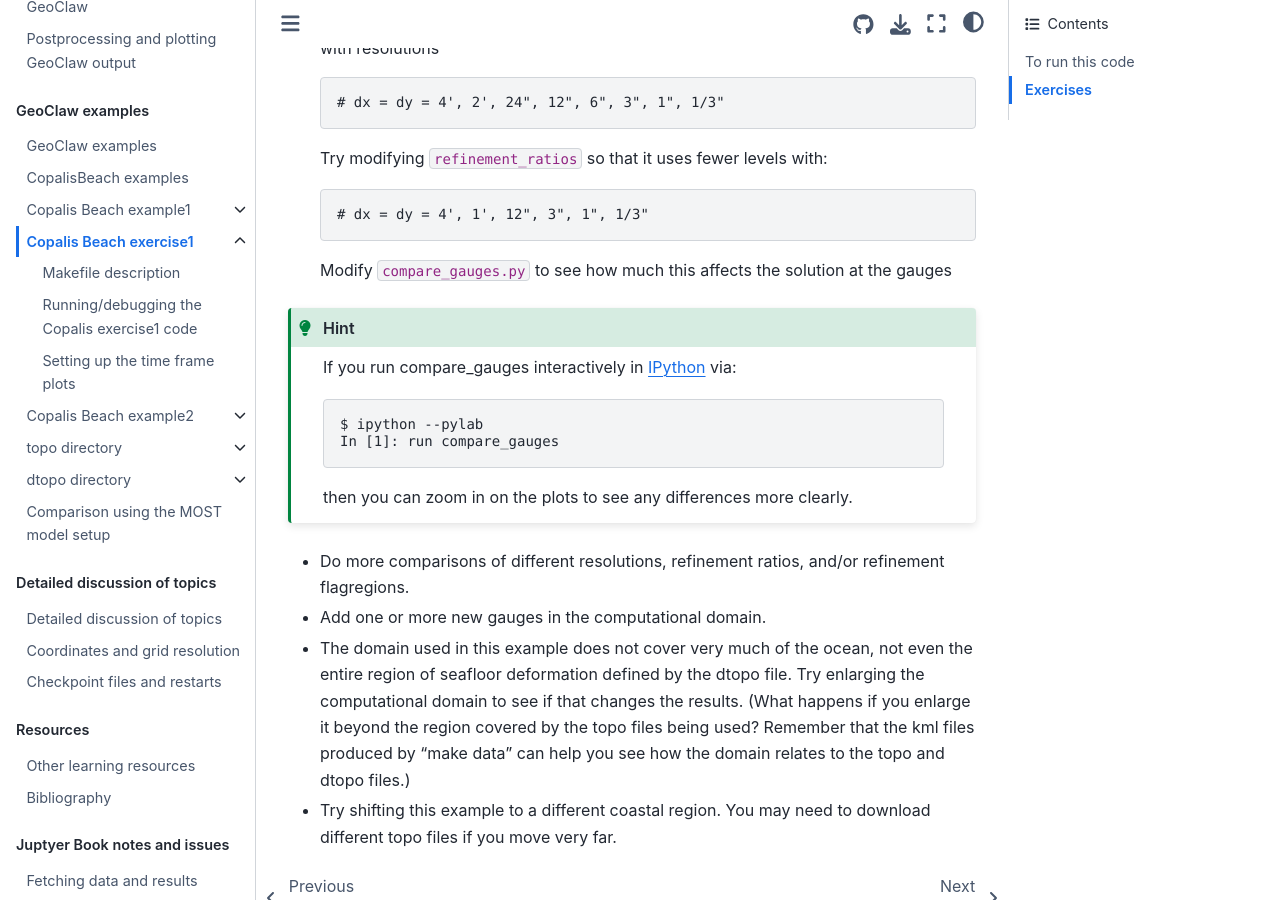
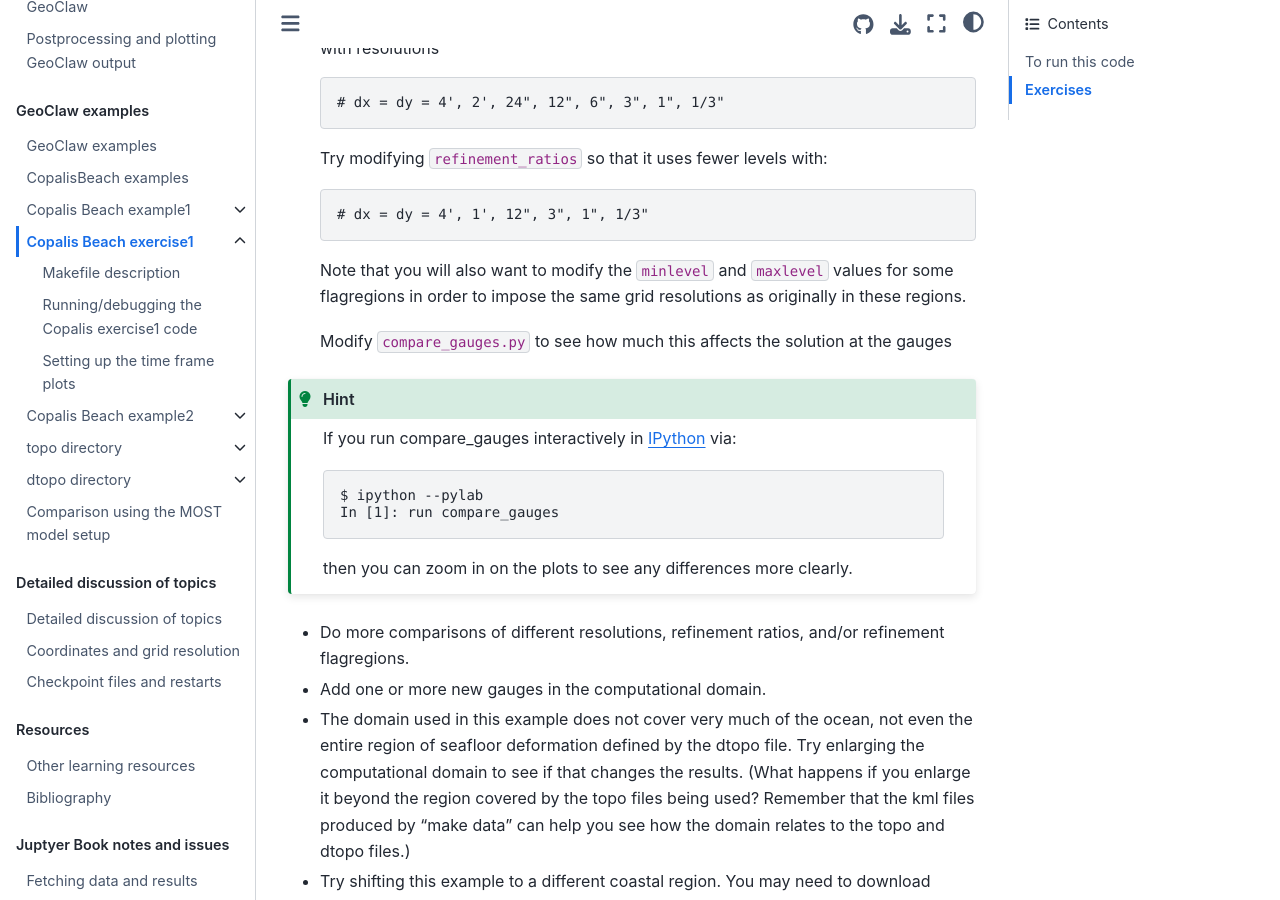
Before and after one commit to rjleveque/geoclaw_tsunami_tutorial, a Jupyter Book: the page built from GTT/CopalisBeach/exercise1/README.md, in a window 1280 px wide and 900 px high, scrolled down 1815 px. Built offline with Jupyter Book 1.0.4 settings and Sphinx 7.4.7 and the Sphinx Book theme 1.1.4, drawn with Linux system fonts in a browser that asks for light colours; pages that are not in the unit, such as notebooks, are missing from menus.

Commit message:
add reminder to change flagregions in exercise1

```diff
--- a/GTT/CopalisBeach/exercise1/README.md
+++ b/GTT/CopalisBeach/exercise1/README.md
@@ -82,6 +82,10 @@ Here are some tings you might try modifying in this example:
 
       # dx = dy = 4', 1', 12", 3", 1", 1/3"
 
+  Note that you will also want to modify the `minlevel` and `maxlevel`
+  values for some flagregions in order to impose the same grid resolutions
+  as originally in these regions.
+
   Modify `compare_gauges.py` to see how much this affects the solution
   at the gauges
 
```
